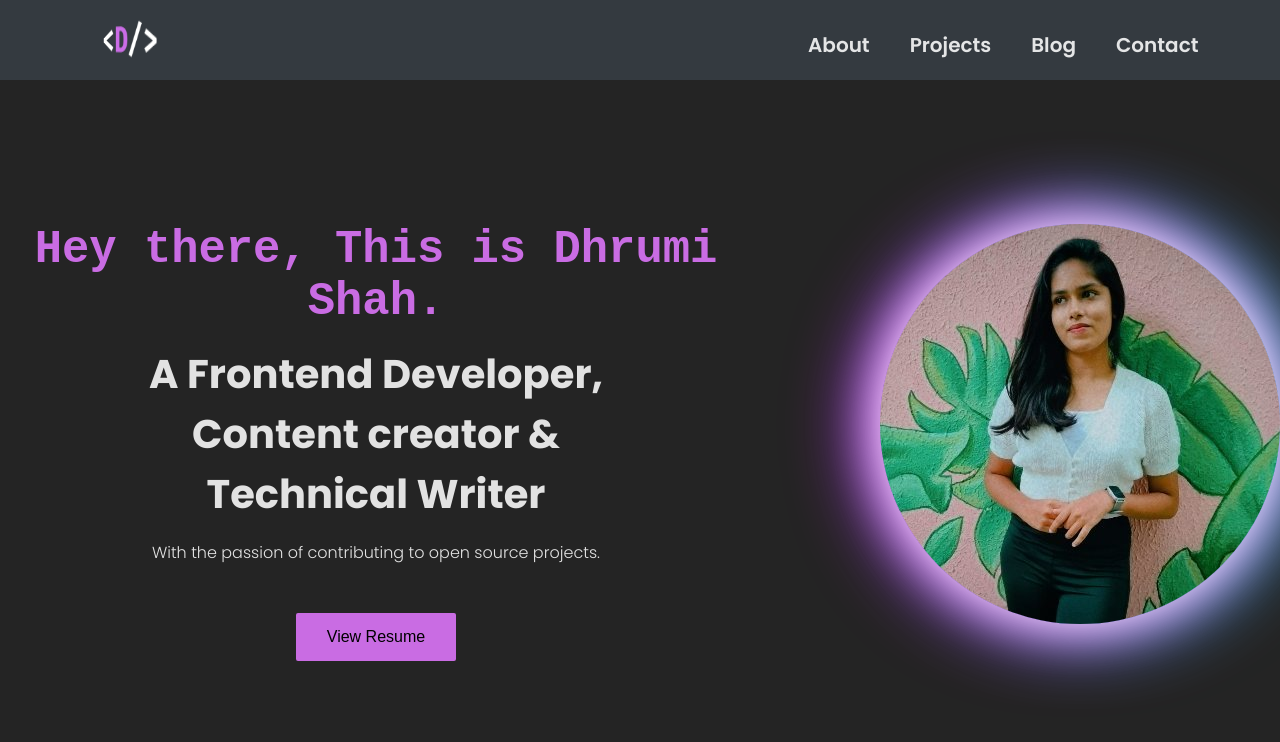
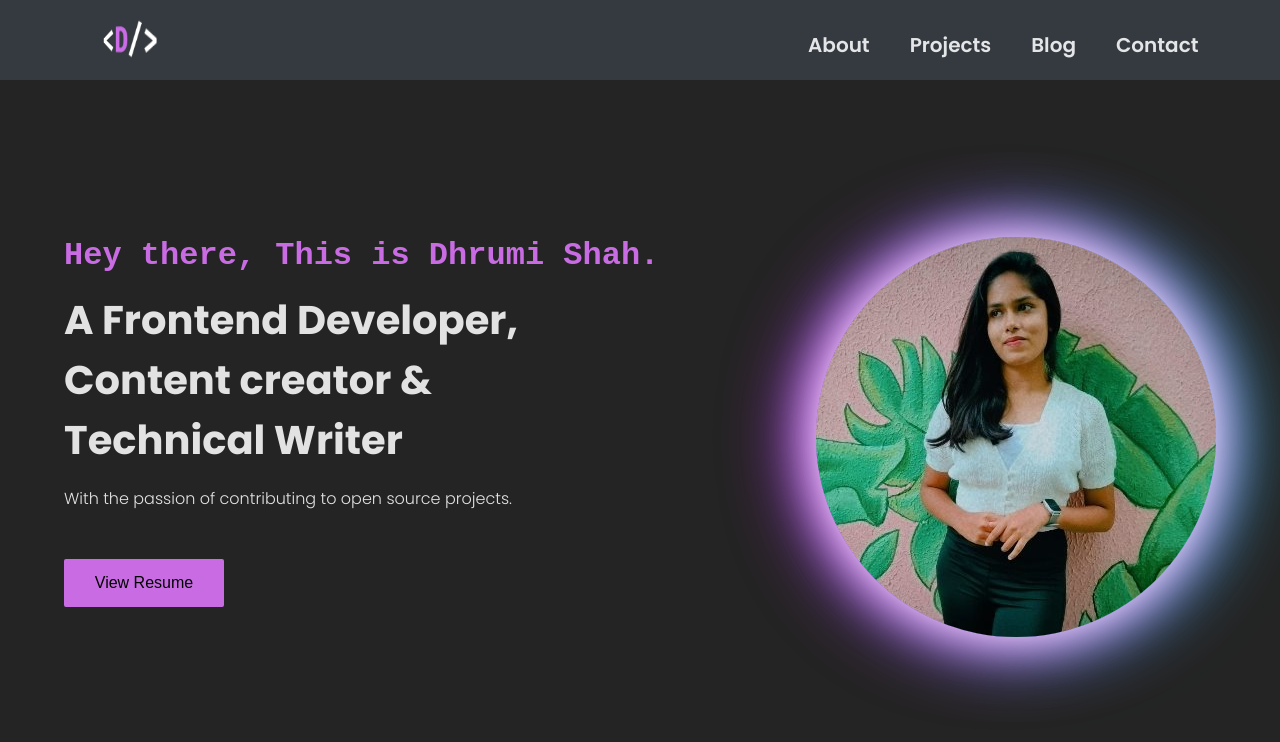
Before and after one commit to dhrumishah/My-portfolio, a React (Vite) app: page / in a window 1280 px wide. Shown: the top 742 px of the page. Built offline with nearby package versions, Linux system fonts and the light colour scheme; a web font is replaced by a local one.

Commit message:
fix: home pae text-align

```diff
--- a/src/About.jsx
+++ b/src/About.jsx
@@ -17,7 +17,7 @@ export default function About() {
   return (
     <>
       <Nav />
-      <div>
+      <div className="about-container">
         <div className="about--section">
           <div className="about--heading">
             <h1 className="about--title animate__animated animate__fadeInLeft animate__slow">
--- a/src/App.css
+++ b/src/App.css
@@ -75,13 +75,28 @@ li:hover {
   cursor: pointer;
 }
 
+.about--section {
+  text-align: left;
+}
+.about--section h1 {
+  font-size: 2rem;
+}
+
 /* About Section */
+.about-container {
+  max-width: 100vw;
+  height: 90vh;
+  align-items: center;
+  display: flex;
+  justify-content: space-around;
+}
 .about--section {
-  margin-top: 9rem;
-  margin-left: 2rem;
+  width: 100%;
+  padding: 5vw;
   display: flex;
-  margin-bottom: 5rem;
+  justify-content: space-between;
 }
+
 .about--title {
   font-family: monospace;
   font-size: 3.5em;
@@ -113,7 +128,7 @@ li:hover {
   cursor: pointer;
 }
 .about--profileImage {
-  margin-left: 10rem;
+  /* margin-left: 10rem; */
   border-radius: 200px;
   box-shadow: inset 0 0 50px #fff, inset 20px 0 80px #f0f,
     inset -20px 0 80px #0ff, inset 20px 0 300px #f0f, inset -20px 0 300px #0ff,
@@ -275,7 +290,7 @@ li:hover {
   cursor: pointer;
 }
 /* Blogs page */
-.blog--section{
+.blog--section {
   margin-top: 2em;
 }
 .blog-container {
```
